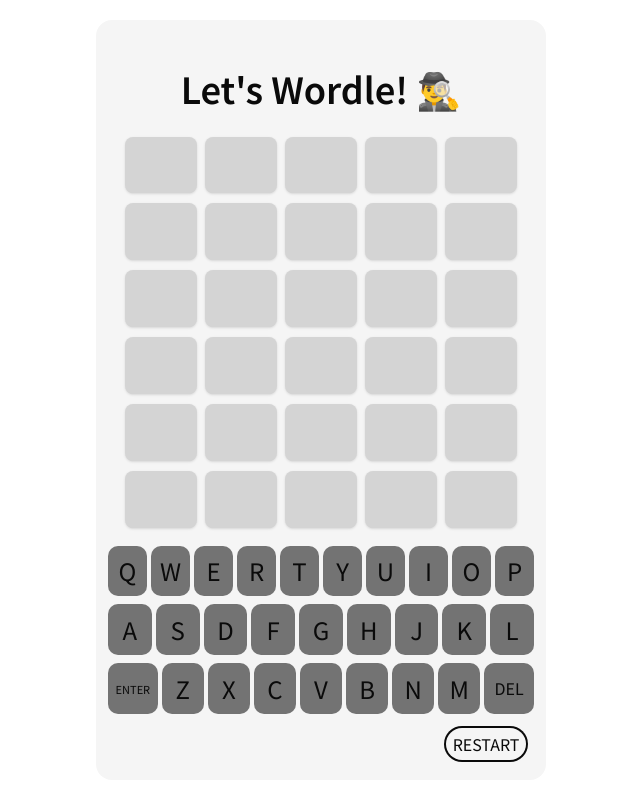
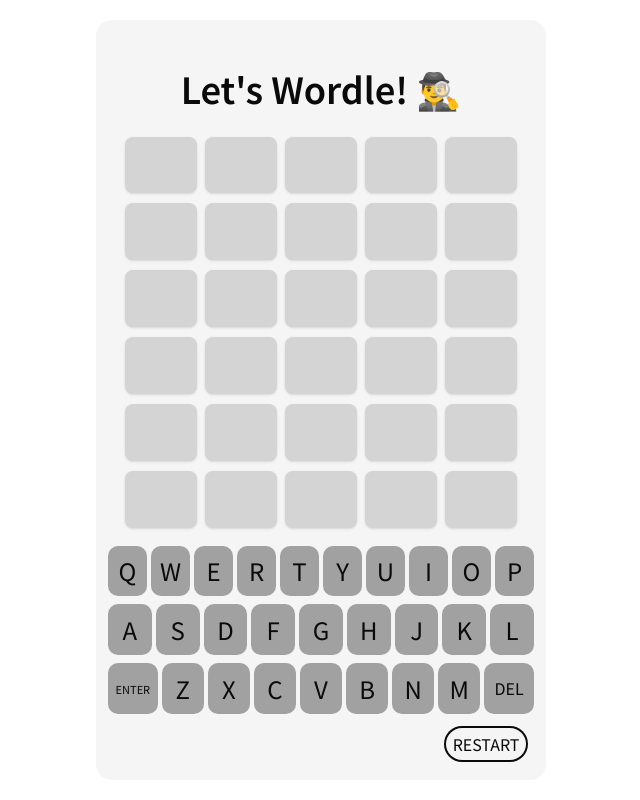
Before and after one commit to youngjjju/Wordle_YJ, a Next.js app: page / in a window 1280 px wide. Shown: the whole page, without its empty margins (319-959 px from the left). Built offline with nearby package versions, Linux system fonts and the light colour scheme.

Commit message:
Add keyboard color mapping and update keyboard component to reflect key states

```diff
--- a/app/page.tsx
+++ b/app/page.tsx
@@ -20,6 +20,7 @@
 
     fetchRandomWord();
   }, []);
+
   return (
     <div
       className="h-auto relative gap-0.5 w-full min-[455px]:w-[450px] pb-5 flex flex-col  rounded-2xl bg-neutral-100
--- a/components/keyboard.tsx
+++ b/components/keyboard.tsx
@@ -1,5 +1,6 @@
 import { cn } from "@/lib/utils";
 import { useEffect } from "react";
+import { keyboardColor } from "./keyboardColor";
 
 export default function Keyboard({ className }: { className: string }) {
   const topKeyboard = ["Q", "W", "E", "R", "T", "Y", "U", "I", "O", "P"];
@@ -54,19 +55,31 @@
   }, []);
 
   const renderKeyboardRow = (keys: string[], last: boolean) => {
-    return keys.map((key) => (
+    return keys.map((key) => {
+      const color = keyboardColor[key] || {
+        black: false,
+        yellow: false,
+        green: false,
+      };
+
+      return (
         <button
           key={key}
-        className={`key flex justify-center text-lg w-[11%] rounded-lg h-full items-center sm:text-2xl bg-neutral-500 ${
+          className={`key flex justify-center text-lg w-[11%] rounded-lg h-full items-center sm:text-2xl bg-neutral-400 ${
+            color.black ? "bg-neutral-600" : ""
+          } ${color.yellow ? "bg-yellow-500" : ""} ${
+            color.green ? "bg-green-500" : ""
+          } ${
             last
-            ? "last:w-[13%] first:w-[13%]  first:text-[11px] last:text-[16px]"
+              ? "last:w-[13%] first:w-[13%] first:text-[11px] last:text-[16px]"
               : ""
           }`}
           data-key={key}
         >
           {key}
         </button>
-    ));
+      );
+    });
   };
 
   return (
--- /dev/null
+++ b/components/keyboardColor.ts
@@ -0,0 +1,139 @@
+interface KeyboardColor {
+  [key: string]: {
+    black: boolean;
+    yellow: boolean;
+    green: boolean;
+  };
+}
+export const keyboardColor: KeyboardColor = {
+  Q: {
+    black: false,
+    yellow: false,
+    green: false,
+  },
+  W: {
+    black: false,
+    yellow: false,
+    green: false,
+  },
+  E: {
+    black: false,
+    yellow: false,
+    green: false,
+  },
+  R: {
+    black: false,
+    yellow: false,
+    green: false,
+  },
+  T: {
+    black: false,
+    yellow: false,
+    green: false,
+  },
+  Y: {
+    black: false,
+    yellow: false,
+    green: true,
+  },
+  U: {
+    black: false,
+    yellow: false,
+    green: false,
+  },
+  I: {
+    black: false,
+    yellow: false,
+    green: false,
+  },
+  O: {
+    black: false,
+    yellow: false,
+    green: false,
+  },
+  P: {
+    black: false,
+    yellow: false,
+    green: false,
+  },
+  A: {
+    black: false,
+    yellow: false,
+    green: false,
+  },
+  S: {
+    black: false,
+    yellow: false,
+    green: false,
+  },
+  D: {
+    black: false,
+    yellow: false,
+    green: false,
+  },
+  F: {
+    black: false,
+    yellow: false,
+    green: false,
+  },
+  G: {
+    black: false,
+    yellow: false,
+    green: false,
+  },
+  H: {
+    black: false,
+    yellow: false,
+    green: false,
+  },
+  J: {
+    black: false,
+    yellow: false,
+    green: false,
+  },
+  K: {
+    black: false,
+    yellow: false,
+    green: false,
+  },
+  L: {
+    black: false,
+    yellow: false,
+    green: false,
+  },
+  Z: {
+    black: false,
+    yellow: false,
+    green: false,
+  },
+  X: {
+    black: false,
+    yellow: false,
+    green: false,
+  },
+  C: {
+    black: false,
+    yellow: false,
+    green: false,
+  },
+  V: {
+    black: false,
+    yellow: false,
+    green: false,
+  },
+  B: {
+    black: false,
+    yellow: false,
+    green: true,
+  },
+  N: {
+    black: false,
+    yellow: false,
+    green: false,
+  },
+  M: {
+    black: false,
+    yellow: false,
+    green: false,
+  },
+};
```
Lines whose indentation alone changed are shown as unchanged.
